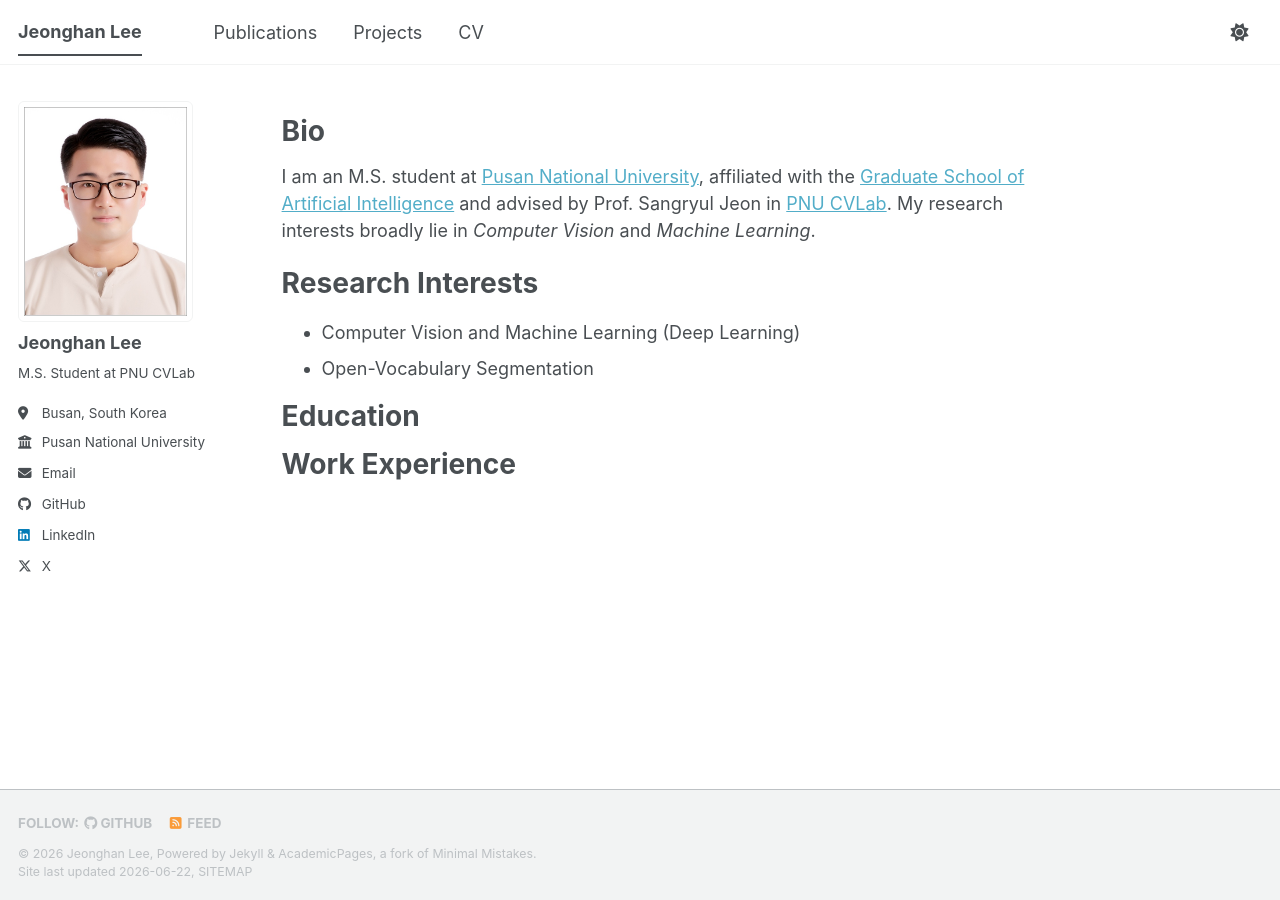
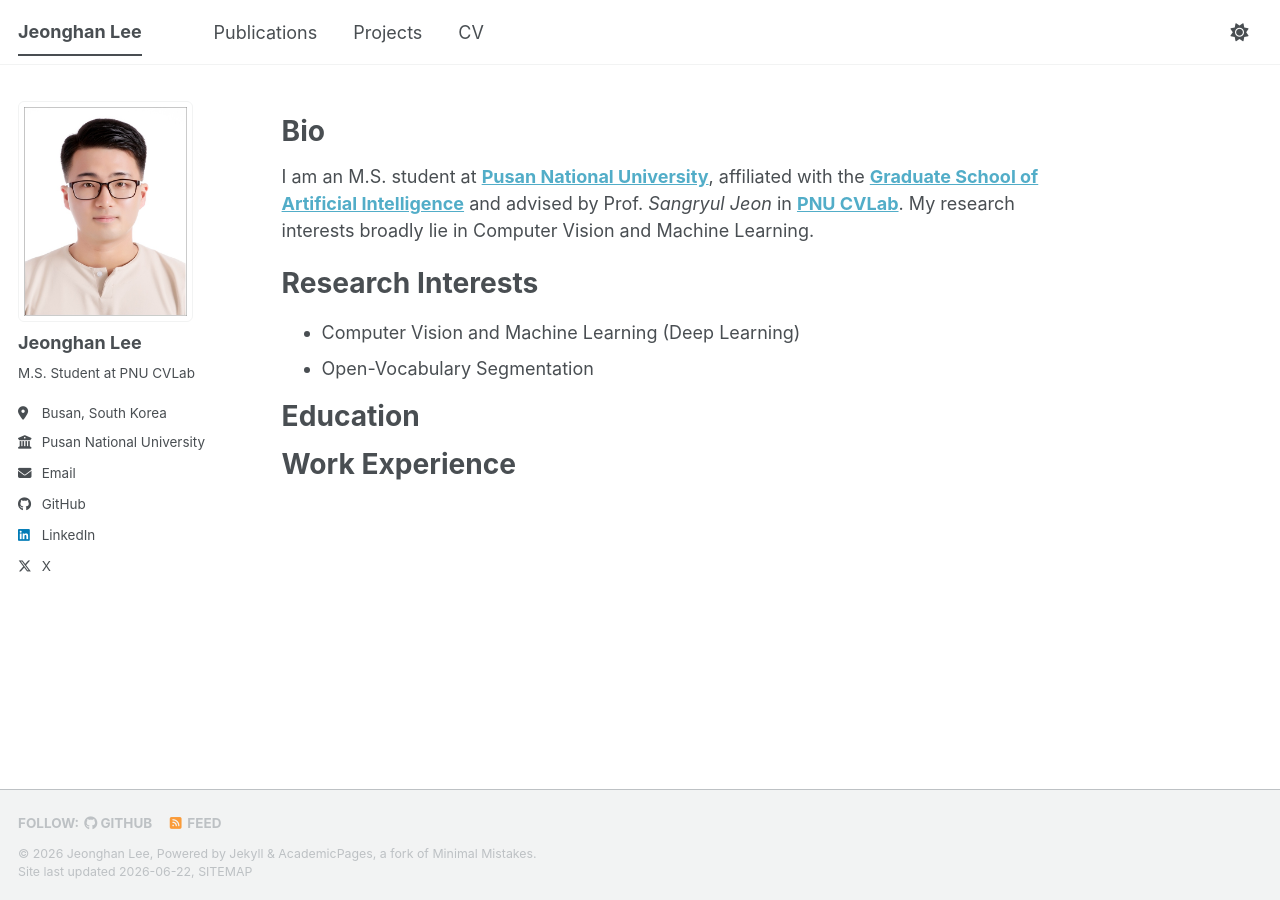
Before and after one commit to jhan-lee/jhan-lee.github.io, a Jekyll site: the page built from _pages/about.md, in a window 1280 px wide. Built offline with Jekyll 4.4.1, drawn with Linux system fonts in a browser that asks for light colours; a script bundle is joined from its source files by our own code; library files that are not in the unit come from our copies.

Commit message:
edit bio

```diff
--- a/_pages/about.md
+++ b/_pages/about.md
@@ -9,7 +9,7 @@ redirect_from:
 
 Bio
 ======
-I am an M.S. student at [Pusan National University](https://www.pusan.ac.kr/eng/Main.do), affiliated with the [Graduate School of Artificial Intelligence](https://ihis.pusan.ac.kr/sites/ai/index.do) and advised by Prof. Sangryul Jeon in [PNU CVLab](https://pnucvlab.github.io/). My research interests broadly lie in *Computer Vision* and *Machine Learning*.
+I am an M.S. student at **[Pusan National University](https://www.pusan.ac.kr/eng/Main.do)**, affiliated with the **[Graduate School of Artificial Intelligence](https://ihis.pusan.ac.kr/sites/ai/index.do)** and advised by Prof. *Sangryul Jeon* in **[PNU CVLab](https://pnucvlab.github.io/)**. My research interests broadly lie in Computer Vision and Machine Learning.
 
 Research Interests
 ==================
```
